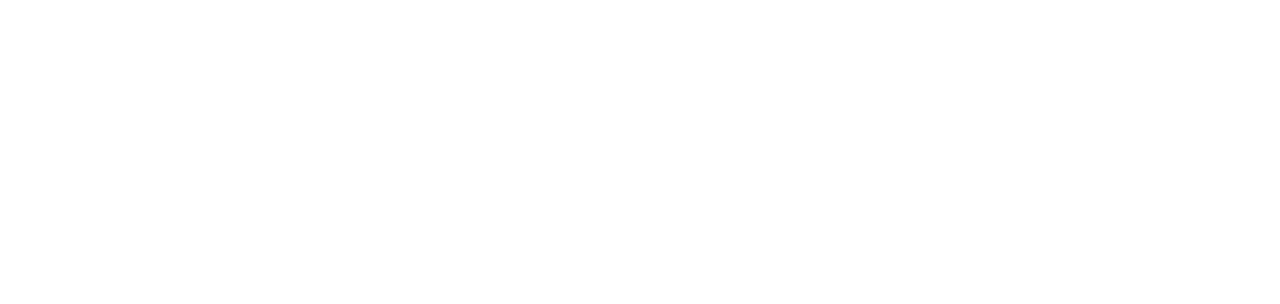
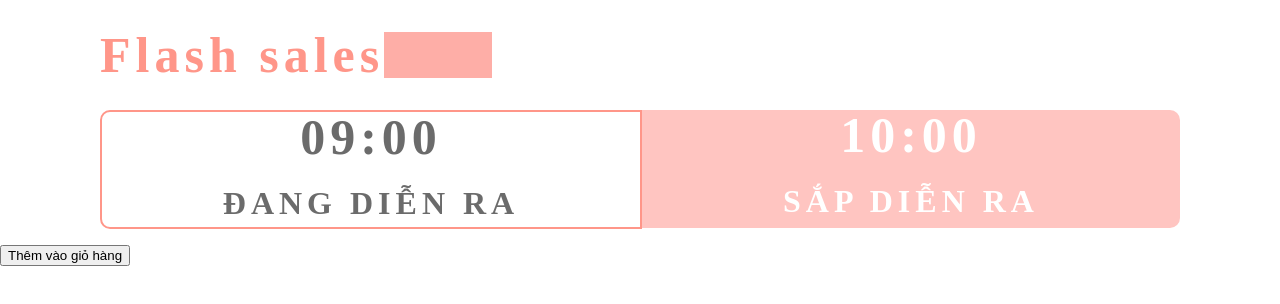
Before and after one commit to vuoanh291104/keshouhin_web, a plain HTML site: page Assets/html/FlashSales.html in a window 1280 px wide. Drawn offline with Linux system fonts and the light colour scheme; a web font is replaced by a local one.

Commit message:
+ add flashSales bla bla

```diff
--- /dev/null
+++ b/Assets/css/flashSales.css
@@ -0,0 +1,67 @@
+.Time {}
+.TimeHeader {
+    display: flex;
+    align-items: center;
+    padding: 30px 100px;
+}
+.TimeHeader .name {
+    color: var(--color-lightcoral);
+    font-family: var(--font-be-vietnam);
+    font-size: 50px;
+    font-weight: bold;
+    letter-spacing: 5px;
+}
+.countDown {
+    background-color: var(--color-lightpink);
+    height: 46px;
+    width: 10%;
+}
+
+
+
+.timeUpdate {
+    display: flex;
+    padding: 0 100px;
+    text-align: center;
+}
+.timeNow {
+    width: 50%;
+    height: 115px;
+    border-radius: 10px 0px 0px 10px;
+    border: 2px solid var(--color-lightcoral);
+    background: rgba(255, 197, 193, 0.00);
+}
+.timeNext {
+    width: 50%;
+    height: 118px;
+    border-radius: 0px 10px 10px 0px;
+    background: var(--color-pink);
+}
+.timeNow_set,
+.timeNow_p {
+    color: rgba(0, 0, 0, 0.58);
+    font-family: var(--font-be-vietnam);
+    font-weight: bold;
+    letter-spacing: 5px;
+}
+.timeNext_set,
+.timeNext_p {
+    color: var(--color-white);
+    font-family: var(--font-be-vietnam);
+    font-weight: bold;
+    letter-spacing: 5px;
+}
+.timeNow_set,
+.timeNext_set {
+    font-size: 50px;
+    margin-bottom: 25px;
+}
+.timeNow_p,
+.timeNext_p {
+    text-transform: uppercase;
+    font-size: 32px;
+}
+
+.productsContainer {
+
+}
--- a/Assets/css/main.css
+++ b/Assets/css/main.css
@@ -53,6 +53,7 @@ table {
   --color-white: #fff;
   --color-lightcoral: #ff9689;
   --color-lightpink: #feaea7;
+  --color-pink: #FFC5C1;
   --color-gainsboro-100: #d9d9d9;
   --color-gainsboro-200: rgba(217, 217, 217, 0);
   --color-black: #000;
--- a/Assets/html/FlashSales.html
+++ b/Assets/html/FlashSales.html
@@ -0,0 +1,48 @@
+<!DOCTYPE html>
+<html lang="en">
+<head>
+    <meta charset="UTF-8">
+    <meta name="viewport" content="width=device-width, initial-scale=1.0">
+    <title>Hoshi</title>
+    <link rel="stylesheet" href="../css/main.css">
+    <link rel="stylesheet" href="../css/flashSales.css">
+    <link rel="preconnect" href="https://fonts.googleapis.com">
+    <link rel="preconnect" href="https://fonts.gstatic.com" crossorigin>
+    <link href="https://fonts.googleapis.com/css2?family=Akronim&display=swap" rel="stylesheet">
+    <link rel="preconnect" href="https://fonts.googleapis.com">
+    <link rel="preconnect" href="https://fonts.gstatic.com" crossorigin>
+    <link href="https://fonts.googleapis.com/css2?family=Be+Vietnam+Pro:ital,wght@0,100;0,200;0,300;0,400;0,500;0,600;0,700;0,800;0,900;1,100;1,200;1,300;1,400;1,500;1,600;1,700;1,800;1,900&display=swap" rel="stylesheet">
+
+</head>
+<body>
+    <main>
+        <div class="Time">
+            <div class="TimeHeader">
+                <div class="name">Flash sales</div>
+                <div class="countDown"></div>
+            </div>
+            <div class="timeUpdate">
+                <div class="timeNow">
+                    <div class="timeNow_set">09:00</div>
+                    <p class="timeNow_p">đang diễn ra</p>
+                </div>
+                <div class="timeNext">
+                    <div class="timeNext_set">10:00</div>
+                    <p class="timeNext_p">sắp diễn ra</p>
+                </div>
+            </div>
+        </div>
+        <div class="productsContainer">
+            <div class="productItem">
+                <img src="" alt="" class="productImg">
+                <p class="productCost"></p>
+                <p class="productName"></p>
+                <button class="addToCart">
+                    Thêm vào giỏ hàng
+                </button>
+            </div>
+
+        </div>
+    </main>
+</body>
+</html>
```
Also changed, not shown: Assets/JS/home.js (+20 -0 lines), Assets/css/home.css (+35 -4 lines), Assets/html/Home.html (+6 -1 lines), Assets/html/Prodcut.html (added, +16 -0 lines).
